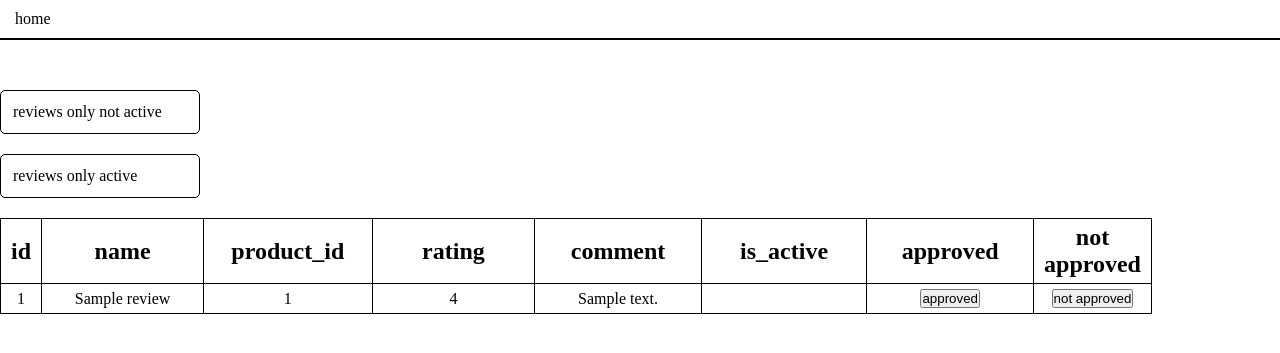
After one commit to Mr-No-bo-dy/Stationery, a PHP site: the page made by app/resources/views/admin/reviews/index.php in a window 1280 px wide. The commit adds this page. Shown: the top 353 px of the page. Run offline with PHP 8.4, Linux system fonts and the light colour scheme; the template is opened without the code that fills it: most values are stand-ins (such as "Sample title", 1, 10 or a date in 2020).

Commit message:
reviews approved

```diff
--- a/app/config/routes.php
+++ b/app/config/routes.php
@@ -34,6 +34,8 @@ $urlRoutes = [
     'admin/edit' => 'admin/user/edit',
     'admin/delete' => 'admin/user/delete',
 
+    'admin/reviews' => 'admin/review/index',
+
     'admin/productCreating' => 'admin/products/productCreating',
 
 ];
--- a/app/controllers/site/ReviewController.php
+++ b/app/controllers/site/ReviewController.php
@@ -4,7 +4,6 @@ namespace app\controllers\site;
 
 use app\vendor\Controller;
 use app\models\Review;
-use app\models\ReviewCreate;
 
 class ReviewController extends Controller
 {
--- a/app/resources/css/styles.css
+++ b/app/resources/css/styles.css
@@ -146,3 +181,13 @@ ul, ol {
 .createReviewsForm input[type="submit"]:hover {
     cursor: pointer;
 }
+
+.adminReviewsButton {
+    display: block;
+    max-width: 200px;
+    padding: 12px;
+    margin-bottom: 20px;
+    background: #fff;
+    border: 1px solid #000;
+    border-radius: 5px;
+}
--- a/app/resources/js/scripts.js
+++ b/app/resources/js/scripts.js
@@ -0,0 +1,21 @@
+let rating = document.querySelector("#rating"),
+    stars = document.querySelectorAll("#star"),
+    starCount,
+    offset = 0
+stars.forEach(star => {
+    star.classList.add("active")
+    star.style.left = offset+"px"
+    offset += 27
+})
+rating.oninput = function () {
+    // console.log(rating.value)
+    starCount = rating.value
+    stars.forEach(star => {
+        if (starCount > 0) {
+            star.classList.add("active")
+        } else {
+            star.classList.remove("active")
+        }
+        starCount--
+    })
+}
--- a/app/resources/views/admin/components/header.php
+++ b/app/resources/views/admin/components/header.php
@@ -21,6 +21,9 @@
                     <a href="users">view all users</a>
                 </li>
             <?php endif; ?>
+            <li>
+                <a href="reviews">reviews</a>
+            </li>
         <?php endif; ?>
     </ul>
 </nav>
--- /dev/null
+++ b/app/resources/views/admin/reviews/index.php
@@ -0,0 +1,53 @@
+<?php require_once 'app/resources/views/admin/components/header.php' ?>
+
+<main>
+    <a class="adminReviewsButton" href="reviews?is_active=0">reviews only not active</a>
+    <a class="adminReviewsButton" href="reviews?is_active=1">reviews only active</a>
+    <table>
+        <thead>
+            <tr>
+                <td><h2>id</h2></td>
+                <td><h2>name</h2></td>
+                <td><h2>product_id</h2></td>
+                <td><h2>rating</h2></td>
+                <td><h2>comment</h2></td>
+                <td><h2>is_active</h2></td>
+                <td><h2>approved</h2></td>
+                <td><h2>not approved</h2></td>
+            </tr>
+        </thead>
+        <tbody>
+            <form action="reviews" method="post">
+                <?php foreach ($allReviews as $review) { ?>
+                    <?php if (isset($_GET["is_active"])) { ?>
+                        <?php if ($review["is_active"] == $_GET["is_active"]) { ?>
+                            <tr>
+                                <td><?= $review['id'] ?></td>
+                                <td><?= $review['name'] ?></td>
+                                <td><?= $review['product_id'] ?></td>
+                                <td><?= $review['rating'] ?></td>
+                                <td><?= $review['comment'] ?></td>
+                                <td><?= $review['is_active'] ?></td>
+                                <td><input type="submit" value="approved" name="<?= $review['id'] ?>"></td>
+                                <td><input type="submit" value="not approved" name="<?= $review['id'] ?>"></td>
+                            </tr>
+                        <?php } ?>
+                    <?php } else { ?>
+                        <tr>
+                            <td><?= $review['id'] ?></td>
+                            <td><?= $review['name'] ?></td>
+                            <td><?= $review['product_id'] ?></td>
+                            <td><?= $review['rating'] ?></td>
+                            <td><?= $review['comment'] ?></td>
+                            <td><?= $review['is_active'] ?></td>
+                            <td><input type="submit" value="approved" name="<?= $review['id'] ?>"></td>
+                            <td><input type="submit" value="not approved" name="<?= $review['id'] ?>"></td>
+                        </tr>
+                    <?php } ?>
+                <?php } ?>
+            </form>
+        </tbody>
+    </table>
+</main>
+
+<?php require_once 'app/resources/views/admin/components/footer.php' ?>
--- a/app/resources/views/site/products/productCard.php
+++ b/app/resources/views/site/products/productCard.php
@@ -8,9 +8,7 @@
         <p><?= $product['description']; ?></p>
         <p><?= $product['price']; ?> $</p>
         <p>Stock: <?= $product['stock']; ?></p>
-        <a class="reviews" href="reviews?id=<?= $product['id'] ?>">
-            <p>reviews</p>
-        </a>
+        <a class="reviews" href="reviews?id=<?= $product['id'] ?>">reviews</a>
         <form action="addToCart" method="POST">
             <input type="hidden" name="id" value="<?= $product['id'] ?>">
             <button type="submit">Add to cart</button>
```
Also changed, not shown: other parts of app/resources/css/styles.css (+35 -0 lines), app/controllers/admin/ReviewController.php (added, +25 -0 lines), app/models/Review.php (+9 -1 lines), app/resources/views/site/products/reviews.php (+12 -3 lines), app/resources/img/starOff.svg (added), app/resources/img/starOn.svg (added).
